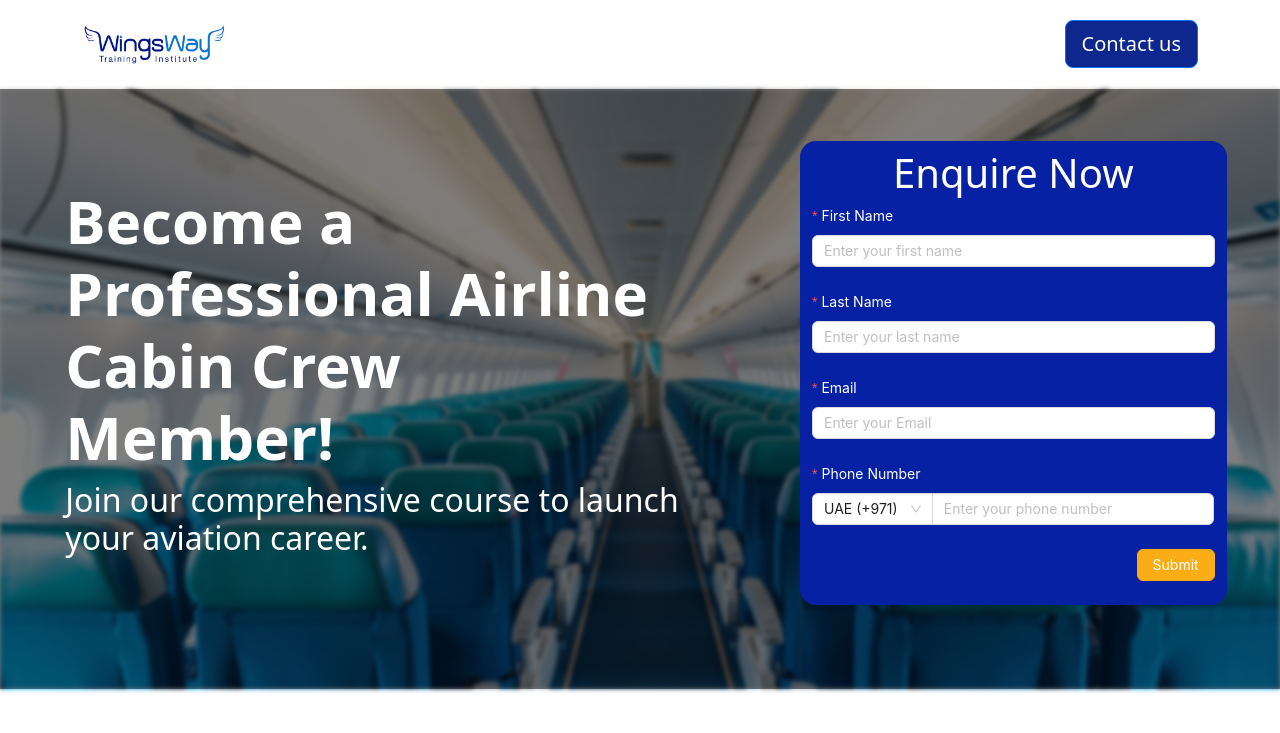
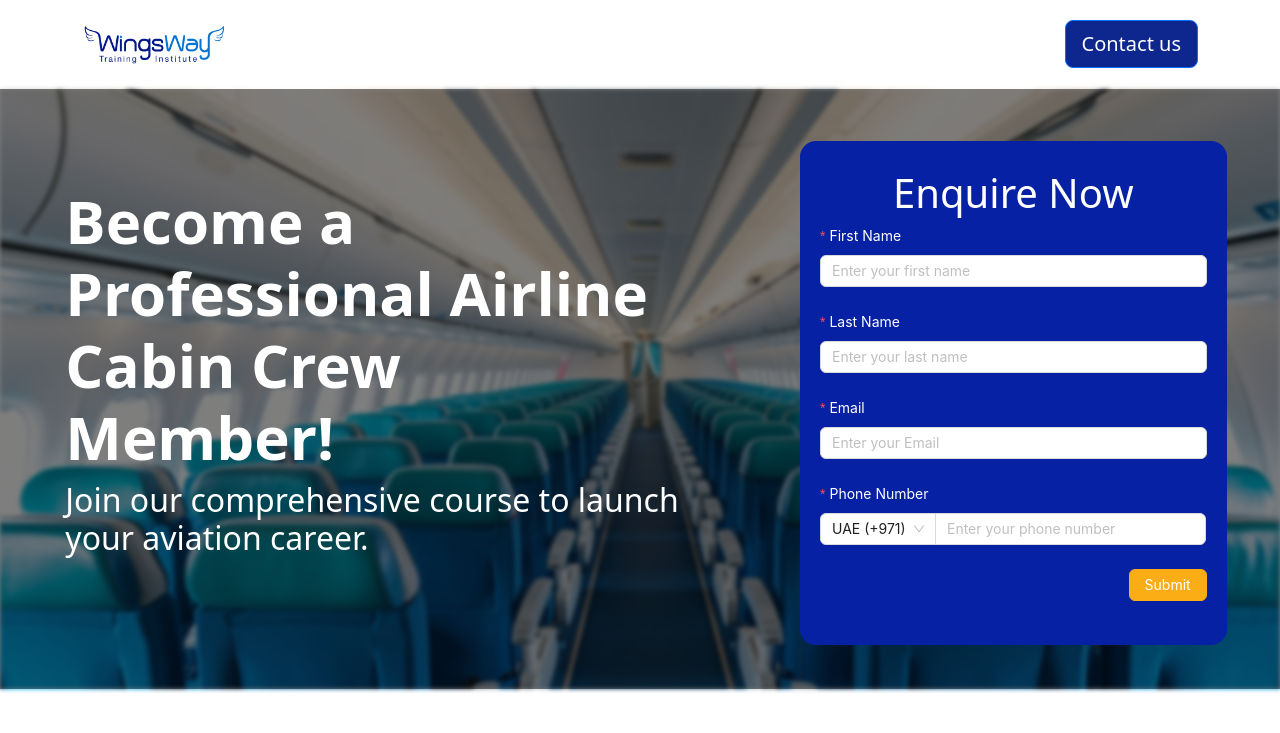
Before and after one commit to Karthik-paramasivam/wingsway, a React (Create React App) app: page / in a window 1280 px wide. Shown: the top 733 px of the page. Built offline with nearby package versions, Linux system fonts and the light colour scheme.

Commit message:
updated code

```diff
--- a/src/Home.jsx
+++ b/src/Home.jsx
@@ -358,7 +358,7 @@ export default function Home() {
                 {/* Second Column with Animation */}
                 <motion.div
                   className="col-12 col-lg-4 rounded-4 mt-3 m-auto mt-lg-1"
-                  style={{ backgroundColor: "#0721a4" }}
+                  style={{ backgroundColor: "#0721a4", padding:"20px"}}
                   initial={{ opacity: 0, y: 50 }}
                   animate={{ opacity: 1, y: 0 }}
                   transition={{ duration: 2 }}
@@ -1297,18 +1297,18 @@ export default function Home() {
             style={{ backgroundColor: "#002994", color: "white" }}
           >
             <div
-              className="row d-flex justify-content-center align-items-center mt-5"
+              className="row d-flex justify-content-center align-items-center mt-5 "
               style={{ backgroundColor: "#002994", color: "white" }}
             >
-              <div className="col-12 col-md-12 col-lg-2 d-flex flex-column align-items-center ms-lg-5">
+              <div className="col-12 col-md-12 col-lg-2 d-flex flex-column align-items-center text-start ">
                 <img
                   src={Footerlogo}
                   alt="logo"
-                  className="img-fluid mt-3 responsive-logofooter"
+                  className="img-fluid mt-3 responsive-logofooter  text-start"
                 />
               </div>
 
-              <div className="col-12 col-md-12 col-lg-1 text-center  mt-lg-4 text-lg-start">
+              <div className="col-12 col-md-12 col-lg-1 text-center mt-lg-4 ms-lg-4 text-lg-start">
                 <a href="#about" className="footer-link">
                   <span>
                     About The <br /> Course
```
